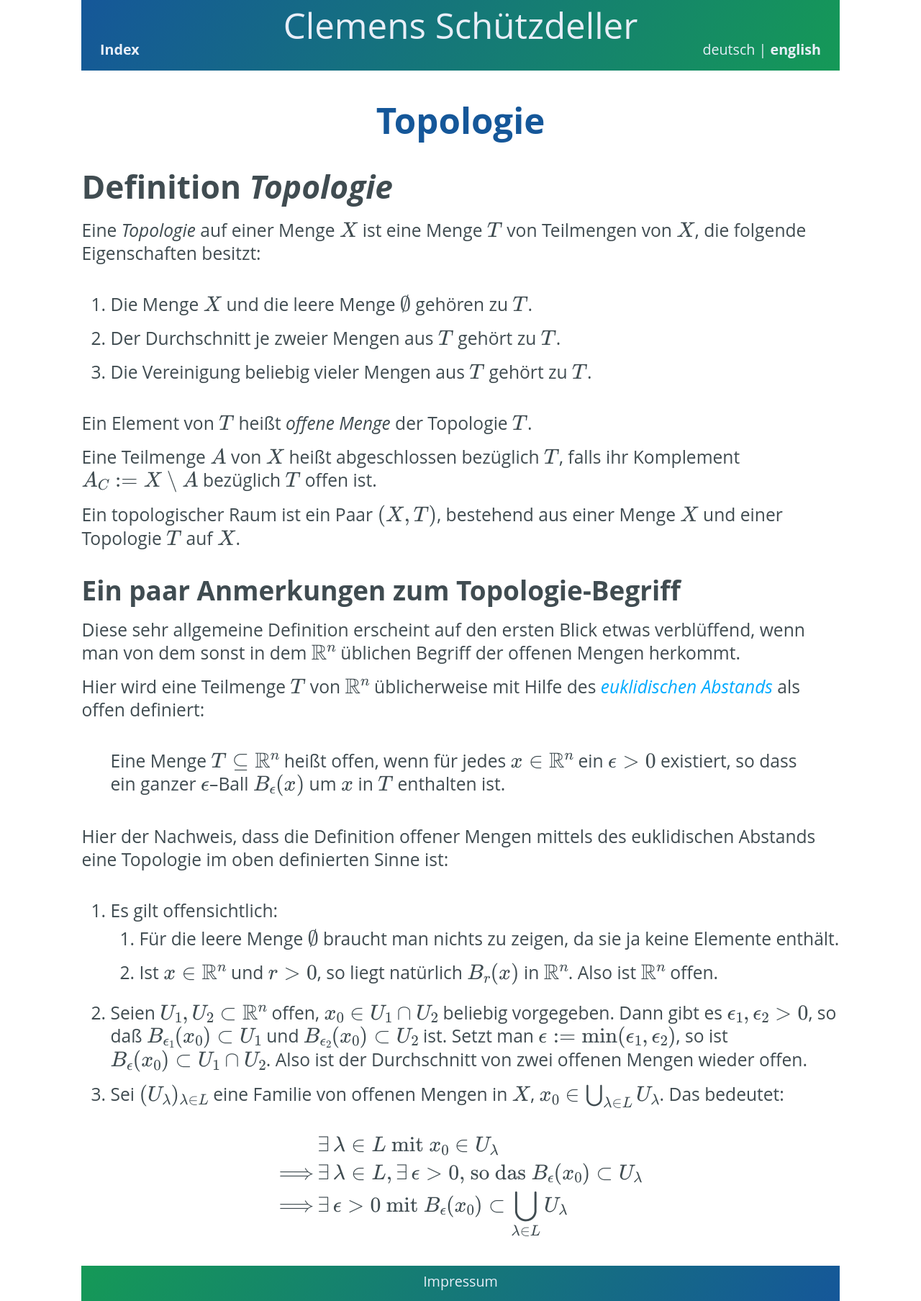
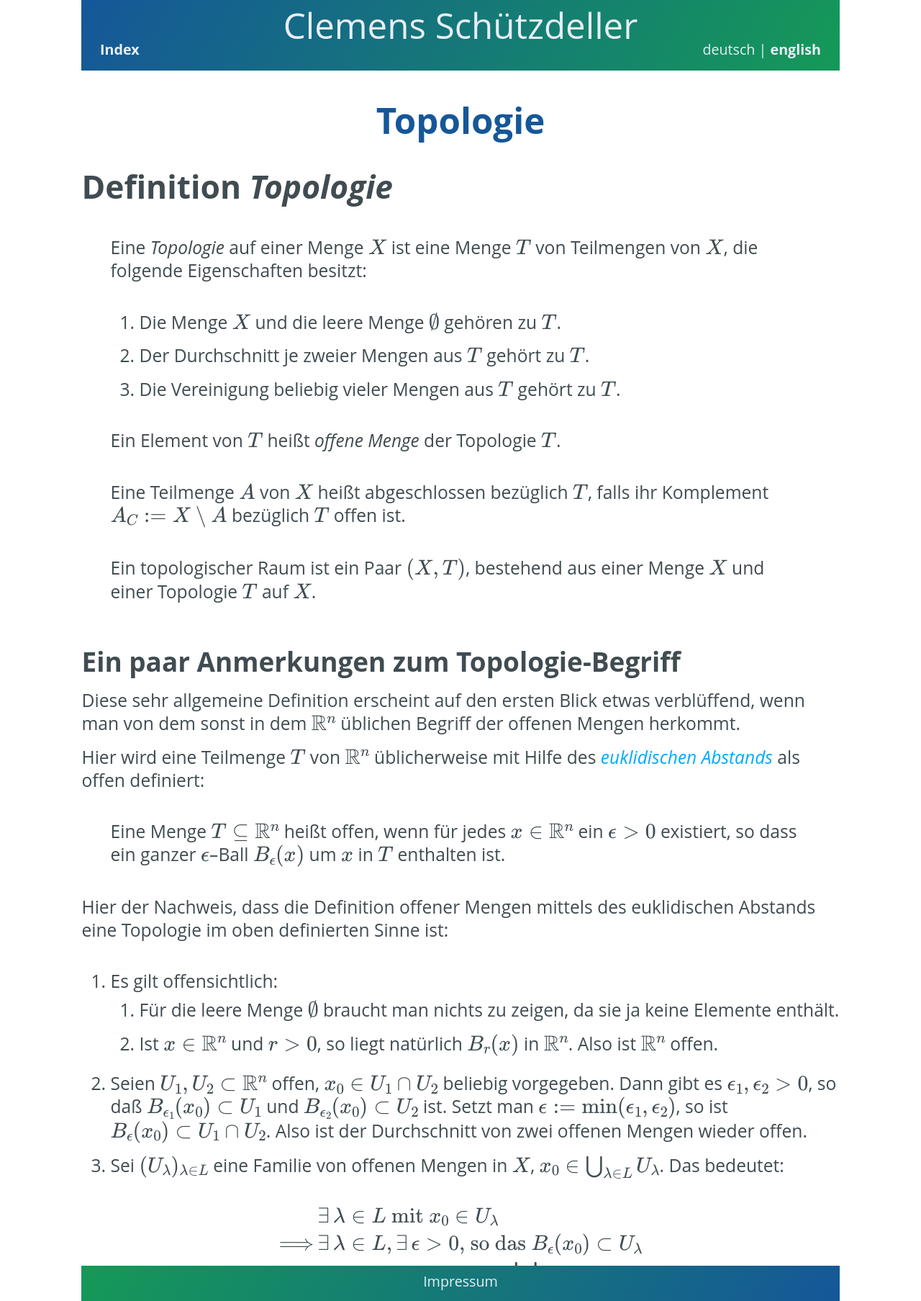
Before and after one commit to cs-LA/home, a Jekyll site: the page built from Topologie/index.md, in a window 1280 px wide. Shown: the whole page at 72% size. Built offline with Jekyll 4.4.1, drawn with Linux system fonts in a browser that asks for light colours; our own code applies the rules of GitHub Pages for plain Markdown files.

Commit message:
Update index.md

```diff
--- a/Topologie/index.md
+++ b/Topologie/index.md
@@ -2,16 +2,16 @@
 
 ## Definition *Topologie*
 
-Eine *Topologie* auf einer Menge $X$ ist eine Menge $T$ von Teilmengen von $X$, die folgende Eigenschaften besitzt:
-1. Die Menge $X$ und die leere Menge $\emptyset$ gehören zu $T$.
-1. Der Durchschnitt je zweier Mengen aus $T$ gehört zu $T$.
-1. Die Vereinigung beliebig vieler Mengen aus $T$ gehört zu $T$.
+> Eine *Topologie* auf einer Menge $X$ ist eine Menge $T$ von Teilmengen von $X$, die folgende Eigenschaften besitzt:
+> 1. Die Menge $X$ und die leere Menge $\emptyset$ gehören zu $T$.
+> 1. Der Durchschnitt je zweier Mengen aus $T$ gehört zu $T$.
+> 1. Die Vereinigung beliebig vieler Mengen aus $T$ gehört zu $T$.
 
-Ein Element von $T$ heißt *oﬀene Menge* der Topologie $T$.
+> Ein Element von $T$ heißt *oﬀene Menge* der Topologie $T$.
 
-Eine Teilmenge $A$ von $X$ heißt abgeschlossen bezüglich $T$, falls ihr Komplement $A_C := X \setminus A$ bezüglich $T$ oﬀen ist.
+> Eine Teilmenge $A$ von $X$ heißt abgeschlossen bezüglich $T$, falls ihr Komplement $A_C := X \setminus A$ bezüglich $T$ oﬀen ist.
 
-Ein topologischer Raum ist ein Paar $(X,T)$, bestehend aus einer Menge $X$ und einer Topologie $T$ auf $X$.
+> Ein topologischer Raum ist ein Paar $(X,T)$, bestehend aus einer Menge $X$ und einer Topologie $T$ auf $X$.
 
 ### Ein paar Anmerkungen zum Topologie-Begriff
 
```
Also changed, not shown: other parts of Topologie/index.md (+14 -0 lines).
